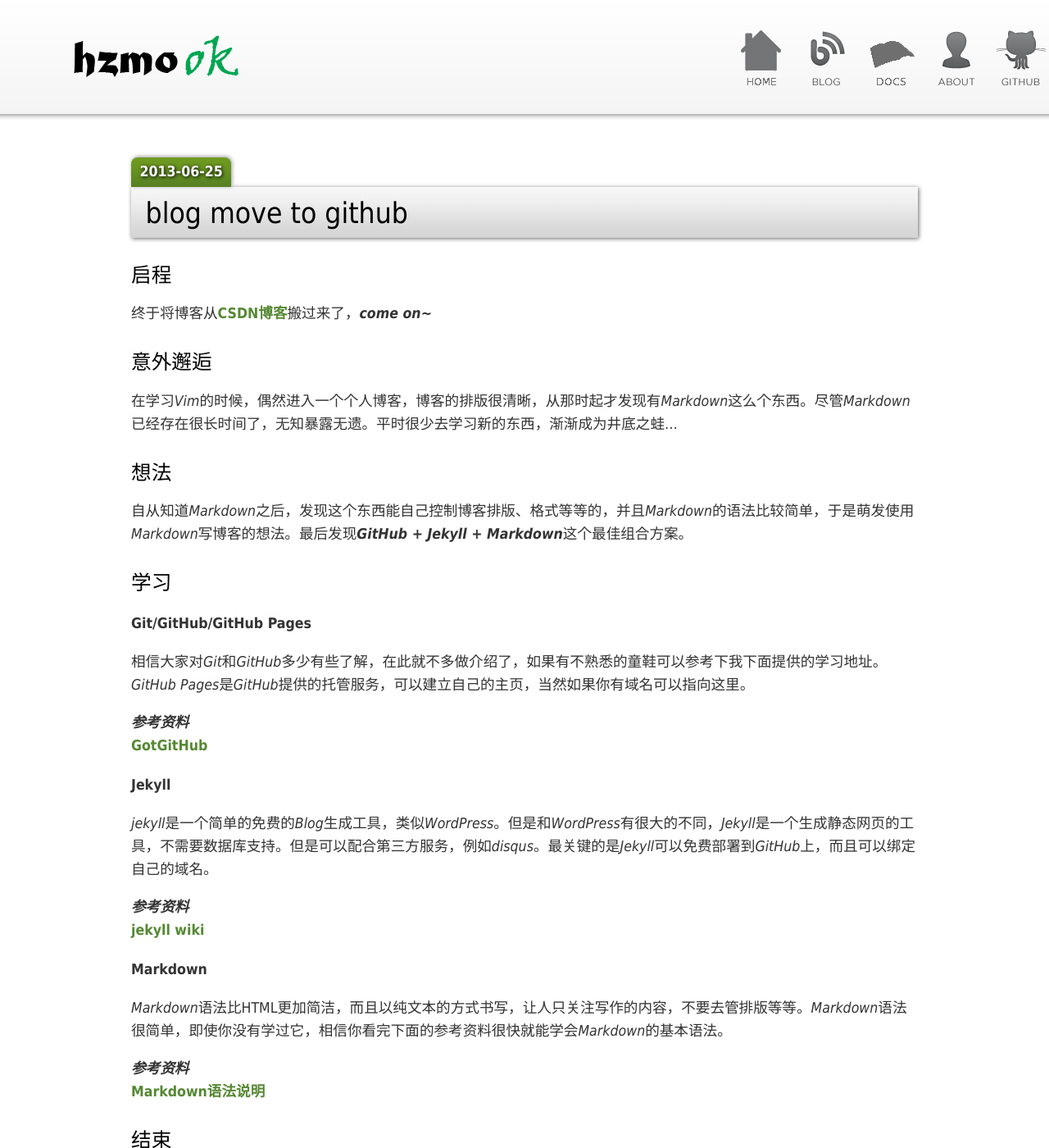
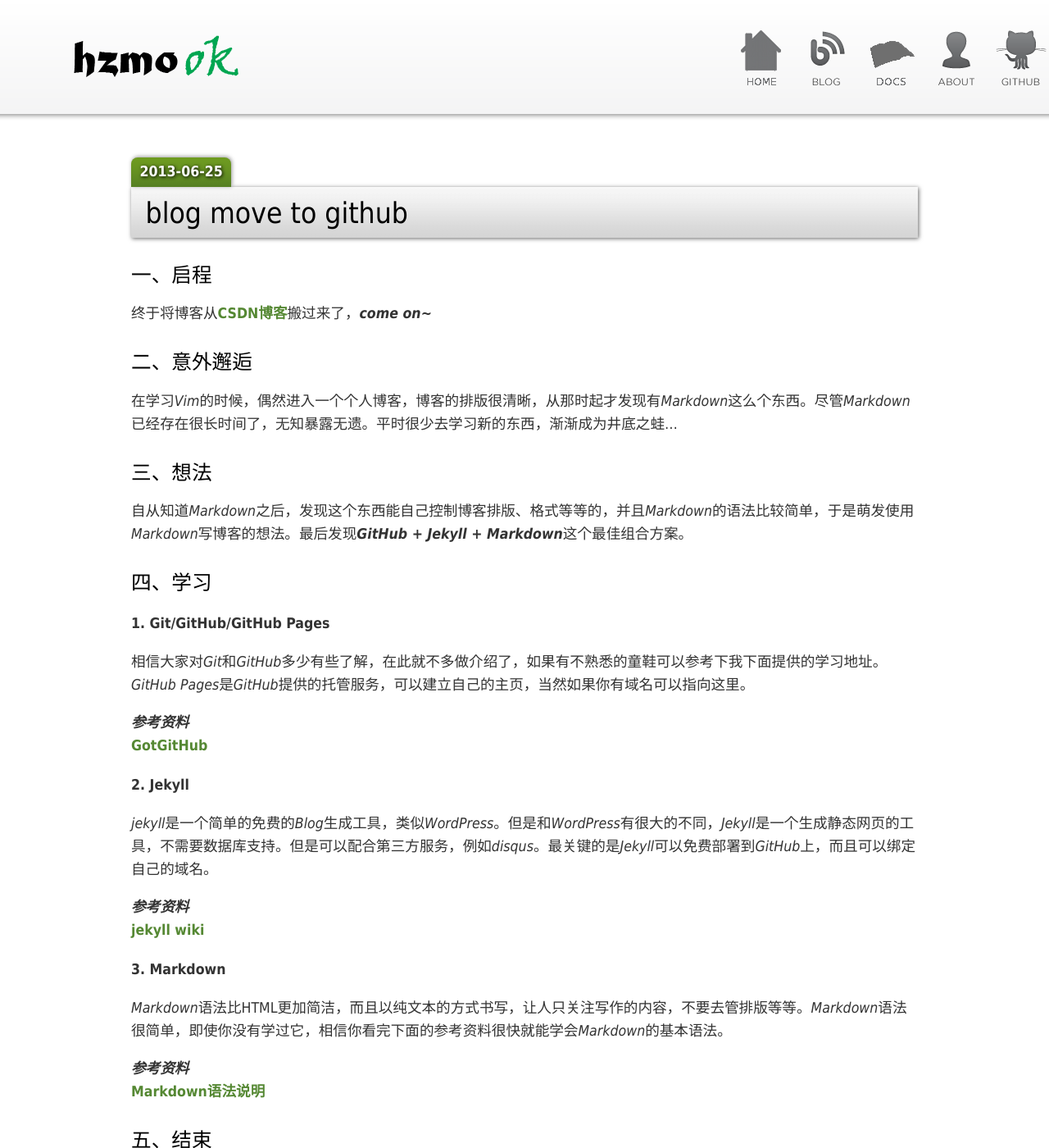
Before and after one commit to hahaya/hahaya.github.com, a Jekyll site: the page built from _posts/2013-6-25-blog-move-to-github.md, in a window 1280 px wide and 1400 px high. Shown: the whole window at 82% size. Built offline with Jekyll 4.4.1, drawn with Linux system fonts in a browser that asks for light colours; Markdown is read by kramdown in place of the engine named in the settings.

Commit message:
hello github

```diff
--- a/_posts/2013-6-25-blog-move-to-github.md
+++ b/_posts/2013-6-25-blog-move-to-github.md
@@ -3,23 +3,23 @@
 title:  blog move to github
 ---
 
-### 启程 ###
+### 一、启程 ###
 终于将博客从[CSDN博客](http://blog.csdn.net/qiurisuixiang)搬过来了，***come on~***
 
 
 
-### 意外邂逅 ###
+### 二、意外邂逅 ###
 在学习*Vim*的时候，偶然进入一个个人博客，博客的排版很清晰，从那时起才发现有*Markdown*这么个东西。尽管*Markdown*已经存在很长时间了，无知暴露无遗。平时很少去学习新的东西，渐渐成为井底之蛙...
 
 
 
-### 想法 ###
+### 三、想法 ###
 自从知道*Markdown*之后，发现这个东西能自己控制博客排版、格式等等的，并且*Markdown*的语法比较简单，于是萌发使用*Markdown*写博客的想法。最后发现***GitHub + Jekyll + Markdown***这个最佳组合方案。
 
 
 
-### 学习 ###
-#### Git/GitHub/GitHub Pages ####
+### 四、学习 ###
+#### 1. Git/GitHub/GitHub Pages ####
 相信大家对*Git*和*GitHub*多少有些了解，在此就不多做介绍了，如果有不熟悉的童鞋可以参考下我下面提供的学习地址。
 *GitHub Pages*是*GitHub*提供的托管服务，可以建立自己的主页，当然如果你有域名可以指向这里。
 
@@ -29,7 +29,7 @@
 
 
 
-#### Jekyll ####
+#### 2. Jekyll ####
 *jekyll*是一个简单的免费的*Blog*生成工具，类似*WordPress*。但是和*WordPress*有很大的不同，*Jekyll*是一个生成静态网页的工具，不需要数据库支持。但是可以配合第三方服务，例如*disqus*。最关键的是*Jekyll*可以免费部署到*GitHub*上，而且可以绑定自己的域名。
 
 ***参考资料***
@@ -37,7 +37,7 @@
 
 
 
-#### Markdown ####
+#### 3. Markdown ####
 *Markdown*语法比HTML更加简洁，而且以纯文本的方式书写，让人只关注写作的内容，不要去管排版等等。*Markdown*语法很简单，即使你没有学过它，相信你看完下面的参考资料很快就能学会*Markdown*的基本语法。
 
 ***参考资料***
@@ -45,7 +45,7 @@
 
 
 
-### 结束 ###
+### 五、结束 ###
 好了，现在已经对如何在***GitHub + Jekyll + Markdown***搭建一个个人博客有一个简单的认识，接下来的文章中会介绍如何使用它们建立一个个人博客。
 
 
```
